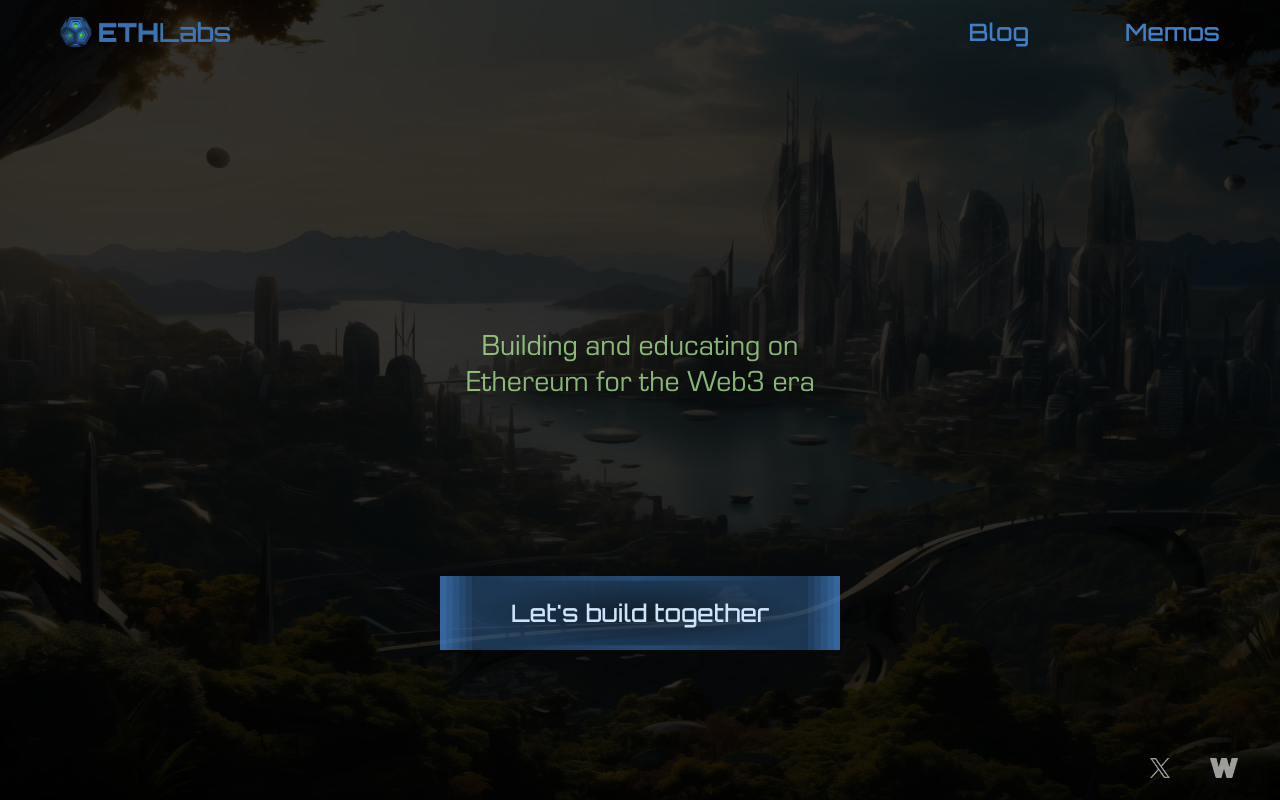
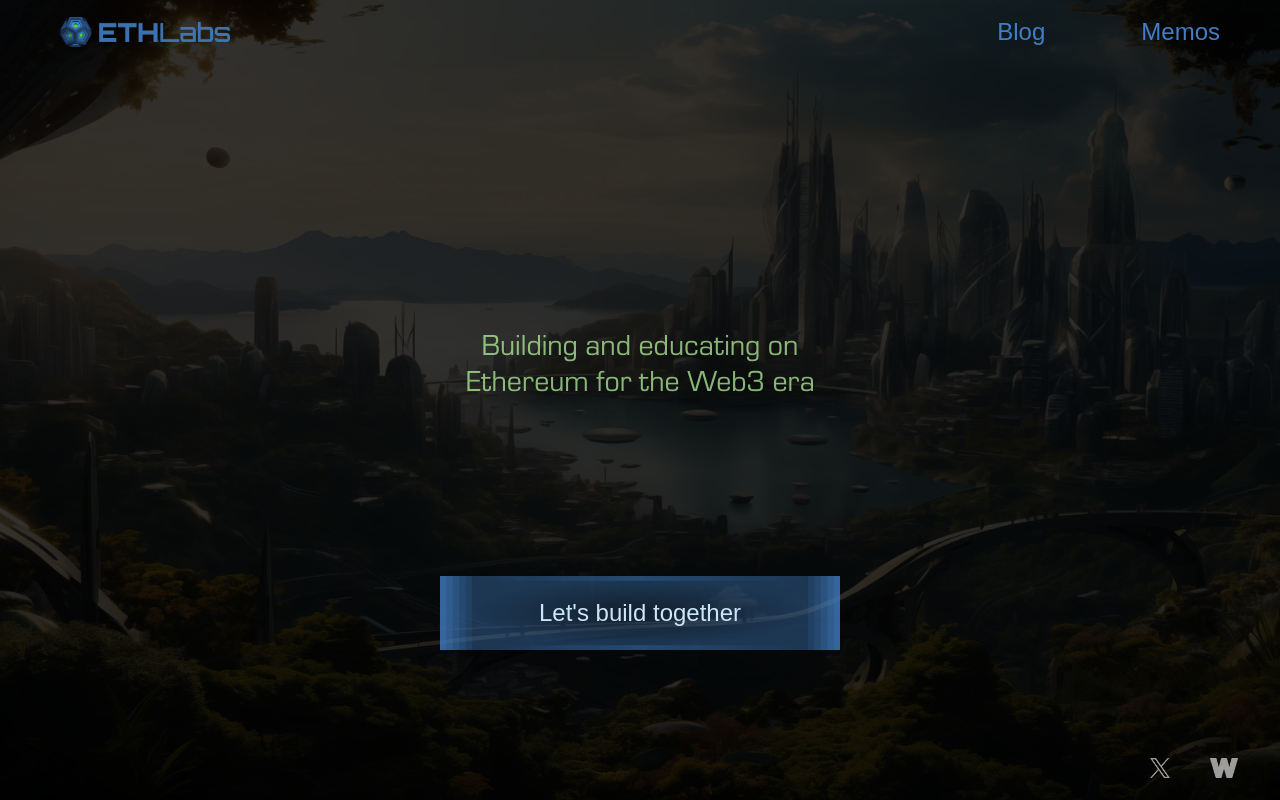
Before and after one commit to tbwebb22/ethlabs-app, a Next.js app: page / in a window 1280 px wide. Built offline with nearby package versions, Linux system fonts and the light colour scheme.

Commit message:
fonts try again

```diff
--- a/src/app/globals.css
+++ b/src/app/globals.css
@@ -2,7 +2,7 @@
 @tailwind components;
 @tailwind utilities;
 
-/* @import url('https://fonts.googleapis.com/css2?family=Orbitron:wght@400;500;600;700;800;900&display=swap'); */
+@import url('https://fonts.googleapis.com/css2?family=Orbitron:wght@400;500;600;700;800;900&display=swap');
 
 :root {
   --foreground-rgb: 0, 0, 0;
--- a/src/app/layout.tsx
+++ b/src/app/layout.tsx
@@ -23,12 +23,12 @@
       <Head>
         <title>ETHLabs</title>
         <meta name="description" content="The ETHLabs webapp" />
-        <link rel="preconnect" href="https://fonts.googleapis.com" />
+        {/* <link rel="preconnect" href="https://fonts.googleapis.com" />
         <link rel="preconnect" href="https://fonts.gstatic.com" />
         <link
           href="https://fonts.googleapis.com/css2?family=Orbitron:wght@400..900&display=swap"
           rel="stylesheet"
-        />
+        /> */}
       </Head>
       <body className="font-eurostile">
         <Navbar />
--- a/tailwind.config.ts
+++ b/tailwind.config.ts
@@ -1,10 +1,4 @@
 import type { Config } from "tailwindcss";
-
-// font-normal == 400
-// font-medium == 500
-// font-semibold == 600
-// font-bold == 700
-// font-extrabold == 800
 
 const config: Config = {
   content: [
@@ -20,8 +14,8 @@
           "conic-gradient(from 180deg at 50% 50%, var(--tw-gradient-stops))",
       },
       fontFamily: {
-        orbitron: ["Orbitron", "sans-serif"], // Add this line
-        eurostile: ["Eurostile", "ui-sans-serif", "system-ui"], // If you want to include Eurostile
+        orbitron: ["Orbitron", "sans-serif"],
+        eurostile: ["Eurostile", "ui-sans-serif", "system-ui"],
       },
     },
   },
```
